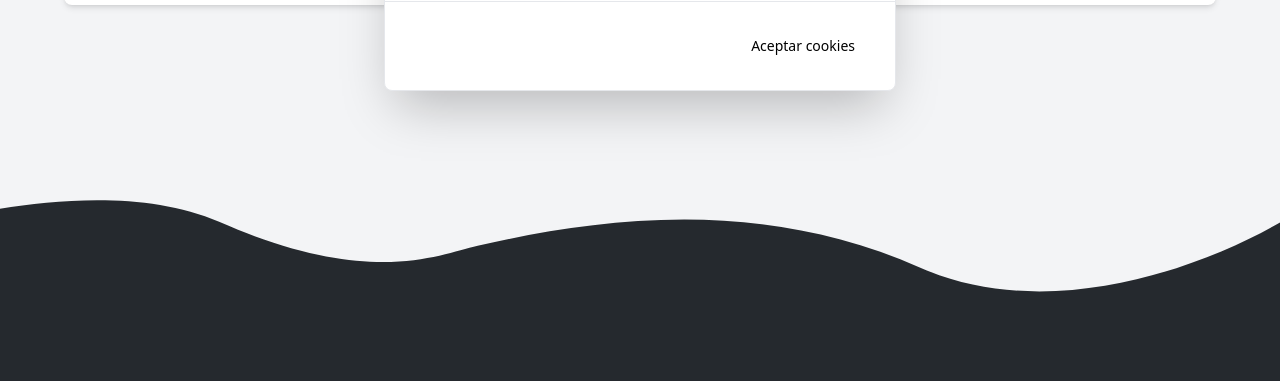
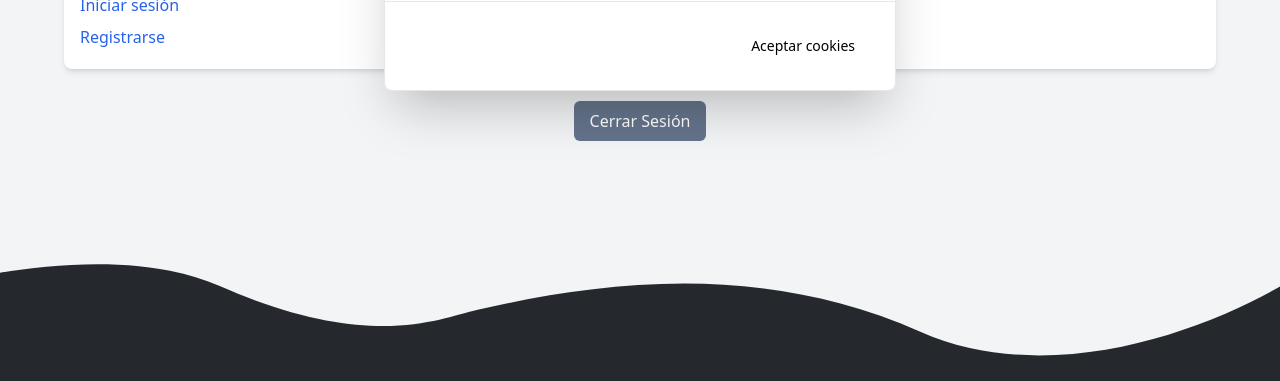
Before and after one commit to Congal-Club/ganaderia-el-infierno, an Astro site: page /account in a window 1280 px wide. Shown: the part 491-872 px from the top of the page. Built offline with nearby package versions, Linux system fonts and the light colour scheme; Astro itself is replaced by a stand-in of ours.

Commit message:
User Profile modified

```diff
--- a/src/components/islands/ProfileUser.jsx
+++ b/src/components/islands/ProfileUser.jsx
@@ -12,6 +12,12 @@ export default function ProfileUser(){
         </a>
         <a href="/wish-list">
           <li className="py-1  hover:text-blue-800 block max-w-max" >Modificar tu lista de deseos</li>
+        </a>
+        <a href="/">
+          <li className="py-1  hover:text-blue-800 block max-w-max" >Iniciar sesión</li>
+        </a>
+        <a href="/">
+          <li className="py-1  hover:text-blue-800 block max-w-max" >Registrarse</li>
         </a>
 
       </ul>
--- a/src/pages/account.astro
+++ b/src/pages/account.astro
@@ -12,4 +12,5 @@ import ProfileUser from "../components/islands/ProfileUser";
   <h1 class="text-3xl text-slate-800 font-medium mb-4">Perfil del usuario</h1>
 
   <ProfileUser />
+
 </Layout>
```
